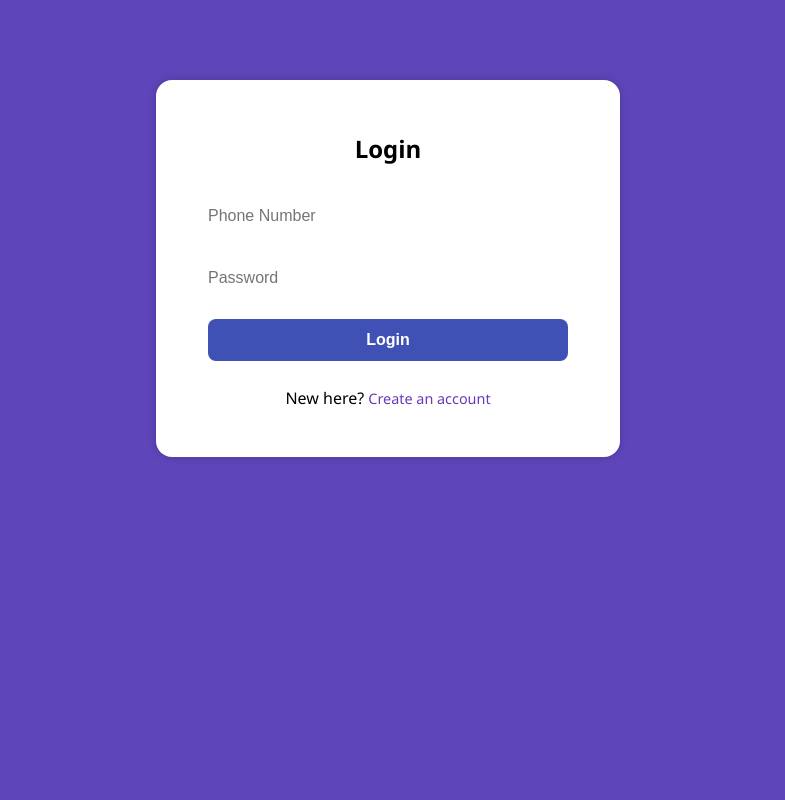
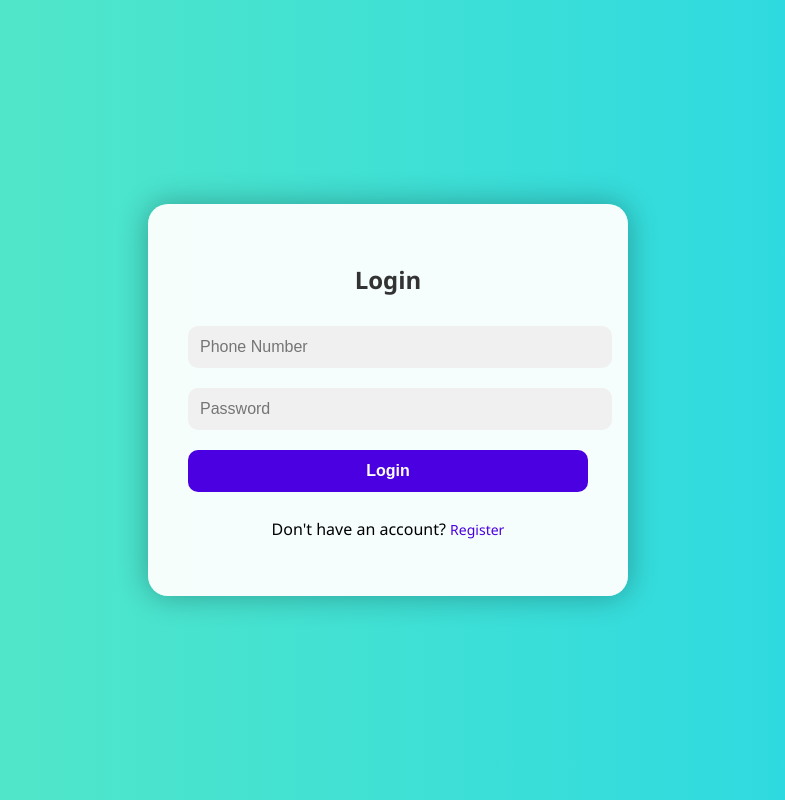
Before and after one commit to abdullahasad491326/SMS_Web_App, a Flask app: page /login in a window 1280 px wide. Shown: the whole page, without its empty margins (252-1037 px from the left). Run offline with Flask 3, Linux system fonts and the light colour scheme.

Commit message:
Update login.html

```diff
--- a/app/templates/login.html
+++ b/app/templates/login.html
@@ -1,70 +1,109 @@
 <!DOCTYPE html>
 <html lang="en">
 <head>
-  <meta charset="UTF-8">
+  <meta charset="UTF-8" />
   <title>Login - SMS App</title>
+  <meta name="viewport" content="width=device-width, initial-scale=1.0" />
+  <link rel="stylesheet" href="{{ url_for('static', filename='style.css') }}">
   <style>
     body {
       margin: 0;
       padding: 0;
-      font-family: 'Segoe UI', sans-serif;
-      animation: colorChange 10s infinite alternate;
+      background: linear-gradient(270deg, #00c9ff, #92fe9d, #f5576c, #4a00e0);
+      background-size: 800% 800%;
+      animation: gradientAnimation 12s ease infinite;
+      font-family: 'Segoe UI', Tahoma, Geneva, Verdana, sans-serif;
+      display: flex;
+      justify-content: center;
+      align-items: center;
+      height: 100vh;
     }
 
-    @keyframes colorChange {
-      0% { background-color: #3f51b5; }
-      25% { background-color: #2196f3; }
-      50% { background-color: #00bcd4; }
-      75% { background-color: #673ab7; }
-      100% { background-color: #3f51b5; }
+    @keyframes gradientAnimation {
+      0% { background-position: 0% 50%; }
+      50% { background-position: 100% 50%; }
+      100% { background-position: 0% 50%; }
     }
 
     .container {
-      background: white;
-      padding: 2rem;
-      margin: auto;
-      margin-top: 10vh;
+      background-color: rgba(255, 255, 255, 0.95);
+      border-radius: 20px;
+      box-shadow: 0 0 30px rgba(0,0,0,0.3);
+      padding: 40px;
       width: 90%;
       max-width: 400px;
-      border-radius: 1rem;
-      box-shadow: 0 0 10px rgba(0,0,0,0.2);
       text-align: center;
+      animation: fadeIn 1.2s ease-in-out;
     }
 
-    input, button {
-      width: 90%;
+    @keyframes fadeIn {
+      from { opacity: 0; transform: scale(0.9); }
+      to { opacity: 1; transform: scale(1); }
+    }
+
+    h2 {
+      margin-bottom: 20px;
+      color: #333;
+    }
+
+    input {
+      width: 100%;
       padding: 12px;
       margin: 10px 0;
-      border-radius: 8px;
       border: none;
-      font-size: 1rem;
+      border-radius: 10px;
+      background-color: #f0f0f0;
+      font-size: 16px;
     }
 
     button {
-      background-color: #3f51b5;
+      width: 100%;
+      padding: 12px;
+      background: #4a00e0;
+      border: none;
       color: white;
       font-weight: bold;
+      font-size: 16px;
+      border-radius: 10px;
       cursor: pointer;
+      transition: background 0.3s ease;
+    }
+
+    button:hover {
+      background: #3f00b5;
+    }
+
+    .flash {
+      margin: 10px 0;
+      color: red;
+      font-weight: bold;
     }
 
     a {
-      font-size: 0.9rem;
-      color: #673ab7;
+      color: #4a00e0;
       text-decoration: none;
+      font-size: 14px;
+    }
+
+    a:hover {
+      text-decoration: underline;
     }
   </style>
 </head>
 <body>
   <div class="container">
     <h2>Login</h2>
-    <form method="POST" action="/login">
+    {% with messages = get_flashed_messages() %}
+      {% if messages %}
+        <div class="flash">{{ messages[0] }}</div>
+      {% endif %}
+    {% endwith %}
+    <form action="/login" method="POST">
       <input type="text" name="phone" placeholder="Phone Number" required>
       <input type="password" name="password" placeholder="Password" required>
       <button type="submit">Login</button>
     </form>
-    <p>New here? <a href="/register">Create an account</a></p>
+    <p>Don't have an account? <a href="/register">Register</a></p>
   </div>
-
-  <script src="{{ url_for('static', filename='script.js') }}"></script>
 </body>
 </html>
```
